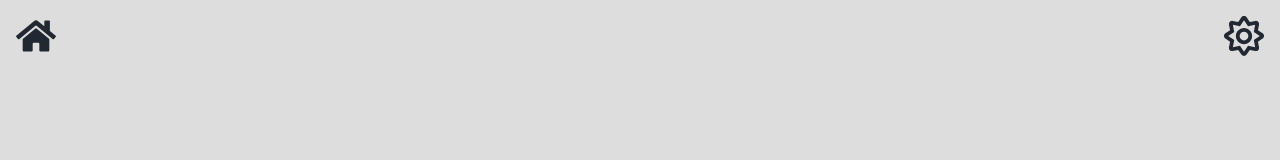
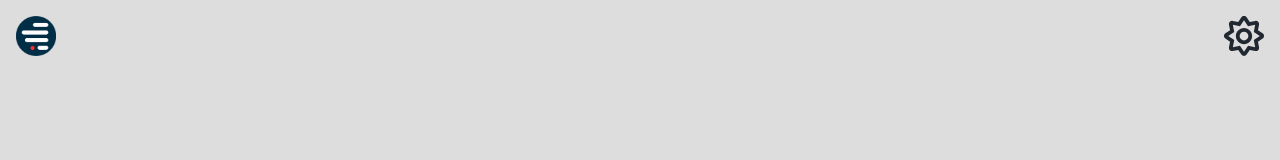
Before and after one commit to yetendra-bhandari/yetendra-bhandari.github.io, a Nuxt app: page / in a window 1280 px wide. Shown: the top 160 px of the page. Built offline with nearby package versions, Linux system fonts and the light colour scheme.

Commit message:
replaced home link

```diff
--- a/layouts/default.vue
+++ b/layouts/default.vue
@@ -5,18 +5,23 @@
   >
     <header class="p-4 flex justify-between">
       <nav>
-        <nuxt-link to="/" title="Home"
-          ><svg
-            class="h-10 w-10 text-text-1"
-            xmlns="http://www.w3.org/2000/svg"
-            viewBox="0 0 576 512"
-          >
-            <path
-              fill="currentColor"
-              d="M280.37 148.26L96 300.11V464a16 16 0 0 0 16 16l112.06-.29a16 16 0 0 0 15.92-16V368a16 16 0 0 1 16-16h64a16 16 0 0 1 16 16v95.64a16 16 0 0 0 16 16.05L464 480a16 16 0 0 0 16-16V300L295.67 148.26a12.19 12.19 0 0 0-15.3 0zM571.6 251.47L488 182.56V44.05a12 12 0 0 0-12-12h-56a12 12 0 0 0-12 12v72.61L318.47 43a48 48 0 0 0-61 0L4.34 251.47a12 12 0 0 0-1.6 16.9l25.5 31A12 12 0 0 0 45.15 301l235.22-193.74a12.19 12.19 0 0 1 15.3 0L530.9 301a12 12 0 0 0 16.9-1.6l25.5-31a12 12 0 0 0-1.7-16.93z"
-            />
-          </svg>
-        </nuxt-link>
+        <a
+          href="https://thesourceproject.github.io/"
+          title="The Source Project"
+          target="_blank"
+        >
+          <img
+            v-if="theme == 'light'"
+            src="~/assets/images/thesourceproject.png"
+            alt="The Source Project"
+            class="h-10 w-10"
+          /><img
+            v-else
+            src="~/assets/images/thesourceproject-alt.png"
+            alt="The Source Project"
+            class="h-10 w-10"
+          />
+        </a>
       </nav>
       <button
         @click="changeTheme"
```
Also changed, not shown: assets/images/thesourceproject-alt.png (added), assets/images/thesourceproject.png (added).
